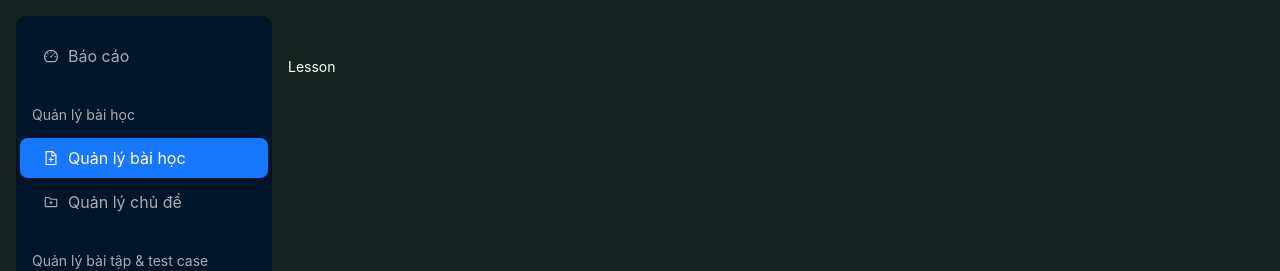
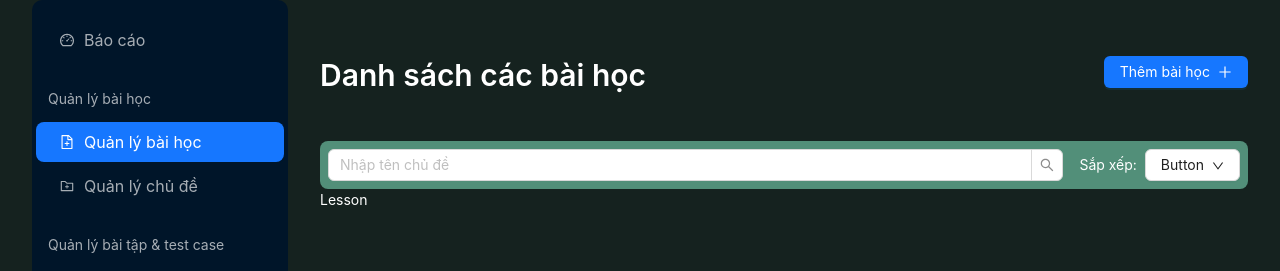
Before and after one commit to web-hoc-lap-trinh/web, a React (Vite) app: page /admin in a window 1280 px wide. Both pictures are taken after a click on the item "Quản lý bài học". Shown: the top 271 px of the page. Built offline with nearby package versions, Linux system fonts and the light colour scheme; no server answers.

Commit message:
Feat: Admin layout

```diff
--- /dev/null
+++ b/src/components/common/HeaderBar.tsx
@@ -0,0 +1,28 @@
+import {Typography, Button} from "antd";
+import {PlusOutlined} from "@ant-design/icons";
+
+const {Title} = Typography;
+
+interface HeaderProps {
+    title: string;
+    buttonText: string;
+}
+
+const HeaderBar = ({title, buttonText}: HeaderProps) => {
+    return (
+        <header className={"min-w-full flex pb-8"}>
+            <div className={"flex-1/2"}>
+                <Title level={2} style={{color: 'white'}}>
+                    {title}
+                </Title>
+            </div>
+            <div className={"flex"}>
+                <Button type={'primary'} shape={'default'} icon={<PlusOutlined/>} iconPosition={'end'}>
+                    {buttonText}
+                </Button>
+            </div>
+        </header>
+    )
+}
+
+export default HeaderBar
--- a/src/components/NavigationBar.tsx
+++ b/src/components/common/NavigationBar.tsx
@@ -20,7 +20,7 @@ type MenuItem = Required<MenuProps>['items'][number];
 
 const items: MenuItem[] = [
     {
-        key: 'Dashboard',
+        key: 'dashboard',
         label: 'Báo cáo',
         icon: <DashboardOutlined />,
     },
@@ -29,8 +29,8 @@ const items: MenuItem[] = [
         label: 'Quản lý bài học',
         type: 'group',
         children: [
-            { key: 'Lesson1', label: 'Quản lý bài học', icon: <FileAddOutlined /> },
-            { key: 'Lesson2', label: 'Quản lý chủ đề', icon: <FolderAddOutlined /> },
+            { key: 'lesson', label: 'Quản lý bài học', icon: <FileAddOutlined /> },
+            { key: 'category', label: 'Quản lý chủ đề', icon: <FolderAddOutlined /> },
         ],
     },
     {
@@ -38,8 +38,8 @@ const items: MenuItem[] = [
         label: 'Quản lý bài tập & test case',
         type: 'group',
         children: [
-            { key: 'Exercise1', label: 'Quản lý bài tập', icon: <FileOutlined/> },
-            { key: 'Exercise2', label: 'Quản lý test case', icon: <FileDoneOutlined /> },
+            { key: 'exercise', label: 'Quản lý bài tập', icon: <FileOutlined/> },
+            { key: 'testcase', label: 'Quản lý test case', icon: <FileDoneOutlined /> },
         ],
     },
     {
@@ -47,8 +47,8 @@ const items: MenuItem[] = [
         label: 'Quản lý cộng đồng',
         type: 'group',
         children: [
-            { key: 'Community1', label: 'Quản lý bình luận', icon: <CommentOutlined /> },
-            { key: 'Community2', label: 'Báo cáo vi phạm', icon: <WarningOutlined /> },
+            { key: 'comment', label: 'Quản lý bình luận', icon: <CommentOutlined /> },
+            { key: 'report', label: 'Báo cáo vi phạm', icon: <WarningOutlined /> },
         ],
     },
     {
@@ -56,8 +56,8 @@ const items: MenuItem[] = [
         label: 'Quản lý gamification',
         type: 'group',
         children: [
-            { key: 'Gamification1', label: 'Chuỗi & Huy hiệu', icon: <FireOutlined /> },
-            { key: 'Gamification2', label: 'Nhiệm vụ hằng ngày', icon: <TrophyOutlined /> },
+            { key: 'streak', label: 'Chuỗi & Huy hiệu', icon: <FireOutlined /> },
+            { key: 'daily', label: 'Nhiệm vụ hằng ngày', icon: <TrophyOutlined /> },
         ],
     },
     {
@@ -65,9 +65,9 @@ const items: MenuItem[] = [
         label: 'Quản lý người dùng',
         type: 'group',
         children: [
-            { key: 'User1', label: 'Danh sách người dùng', icon: <UserOutlined /> },
-            { key: 'User2', label: 'Thông tin và phân quyền', icon: <KeyOutlined /> },
-            { key: 'User3', label: 'Theo dõi tiến độ học tập', icon: <Loading3QuartersOutlined /> },
+            { key: 'all-user', label: 'Danh sách người dùng', icon: <UserOutlined /> },
+            { key: 'all-admin', label: 'Thông tin và phân quyền', icon: <KeyOutlined /> },
+            { key: 'progress', label: 'Theo dõi tiến độ học tập', icon: <Loading3QuartersOutlined /> },
         ],
     },
 ];
@@ -77,18 +77,8 @@ const NavigationBar = () => {
     const navigate = useNavigate();
 
     const onClick: MenuProps['onClick'] = (e) => {
-
-        console.log('click ', e);
-        switch (e.key) {
-            case 'Dashboard':
-                navigate('/admin');
-                break;
-            case 'Lesson1':
-                navigate('/admin/lesson');
-                break;
-            default:
-                break;
-        }
+        console.log('click ', e.key);
+        navigate(`/admin/${e.key}`)
     };
 
     return (
@@ -104,7 +94,7 @@ const NavigationBar = () => {
                 borderRadius: 10,
                 boxShadow: 'inherit'
             }}
-            defaultSelectedKeys={['Dashboard']}
+            defaultSelectedKeys={['dashboard']}
             mode="inline"
             items={items}
         />
--- /dev/null
+++ b/src/components/common/SearchBar.tsx
@@ -0,0 +1,50 @@
+import {DownOutlined} from '@ant-design/icons';
+import type {MenuProps} from "antd";
+import {Button, Dropdown, Input} from "antd";
+
+const {Search} = Input;
+const sortItems: MenuProps['items'] = [
+    {
+        key: 'public',
+        label: 'Công khai'
+    },
+    {
+        key: 'recently',
+        label: 'Gần đây nhất'
+    },
+    {
+        key: 'amount',
+        label: 'Số lượng bài tập'
+    }
+]
+
+const handleMenuClick: MenuProps['onClick'] = (e) => {
+    console.log('click', e);
+};
+
+const menuProps = {
+    items: sortItems,
+    onClick: handleMenuClick
+}
+
+const SearchBar = () => {
+    return (
+        <main className={"min-w-full flex rounded-lg bg-primary-400 p-2 items-center"}>
+            <div className={"flex-1/2"}>
+                <Search placeholder={"Nhập tên chủ đề"}/>
+            </div>
+            <div className={"ps-4 pe-2"}>
+                Sắp xếp:
+            </div>
+            <div>
+                <Dropdown menu={menuProps}>
+                    <Button icon={<DownOutlined />} iconPosition="end">
+                        Button
+                    </Button>
+                </Dropdown>
+            </div>
+        </main>
+    )
+}
+
+export default SearchBar;
--- /dev/null
+++ b/src/features/admin/CategoryPage.tsx
@@ -0,0 +1,19 @@
+import HeaderBar from "../../components/common/HeaderBar.tsx";
+import SearchBar from "../../components/common/SearchBar.tsx";
+
+const CategoryPage = () => {
+    return (
+        <main className={"flex flex-col"}>
+            <div className={"flex flex-col"}>
+                <HeaderBar
+                    title={"Danh sách các chủ đề"}
+                    buttonText={"Thêm chủ đề"}
+                />
+                <SearchBar/>
+            </div>
+            <div>Category</div>
+        </main>
+    )
+};
+
+export default CategoryPage;
--- a/src/features/admin/Dashboard.tsx
+++ /dev/null
@@ -1,14 +0,0 @@
-import {Button, Flex, Space, Typography, Layout, Card} from "antd";
-import {useAuth} from "../../hooks/useAuth";
-import {useNavigate} from "react-router-dom";
-import NavigationBar from "../../components/NavigationBar.tsx";
-
-const DashboardPage = () => {
-    return (
-        <main>
-            <div>Dashboard</div>
-        </main>
-    )
-};
-
-export default DashboardPage;
--- /dev/null
+++ b/src/features/admin/DashboardPage.tsx
@@ -0,0 +1,18 @@
+import {Typography} from "antd"
+
+const {Title} = Typography;
+
+const DashboardPage = () => {
+    return (
+        <main className={"flex flex-col"}>
+            <div className={"flex pb-8"}>
+                <Title level={2} style={{color: 'white'}}>
+                    Tổng quan
+                </Title>
+            </div>
+            <div>Dashboard</div>
+        </main>
+    )
+};
+
+export default DashboardPage;
--- a/src/features/admin/Lesson.tsx
+++ /dev/null
@@ -1,9 +0,0 @@
-const LessonPage = () => {
-    return (
-        <main>
-            <div>Lesson</div>
-        </main>
-    )
-};
-
-export default LessonPage;
--- /dev/null
+++ b/src/features/admin/LessonPage.tsx
@@ -0,0 +1,19 @@
+import HeaderBar from "../../components/common/HeaderBar.tsx";
+import SearchBar from "../../components/common/SearchBar.tsx";
+
+const LessonPage = () => {
+    return (
+        <main className={"flex flex-col"}>
+            <div className={"flex flex-col"}>
+                <HeaderBar
+                    title={"Danh sách các bài học"}
+                    buttonText={"Thêm bài học"}
+                />
+                <SearchBar />
+            </div>
+            <div>Lesson</div>
+        </main>
+    )
+};
+
+export default LessonPage;
--- a/src/layout.tsx
+++ b/src/layout.tsx
@@ -1,7 +1,7 @@
 import { Outlet } from "react-router-dom";
 // import backgroundImage from "./assets/images/background.png";
 import backgroundImage2 from "./assets/images/background2.jpg";
-import NavigationBar from "./components/NavigationBar.tsx";
+import NavigationBar from "./components/common/NavigationBar.tsx";
 const HEADER_HEIGHT = 68;
 
 /*const Layout = () => {
@@ -57,10 +57,10 @@ const UserLayout = () => {
 const AdminLayout = () => {
     return (
         <main className={"flex min-h-screen bg-secondary-700"}>
-            <div className={"flex items-center p-4"}>
+            <div className={"flex items-center ps-8"}>
                 <NavigationBar/>
             </div>
-            <div className={"flex-1/2 text-white py-14"}>
+            <div className={"flex-1/2 text-white px-8 py-14"}>
                 <Outlet/>
             </div>
         </main>
```
Also changed, not shown: src/routes/AppRoute.tsx (+6 -3 lines).
